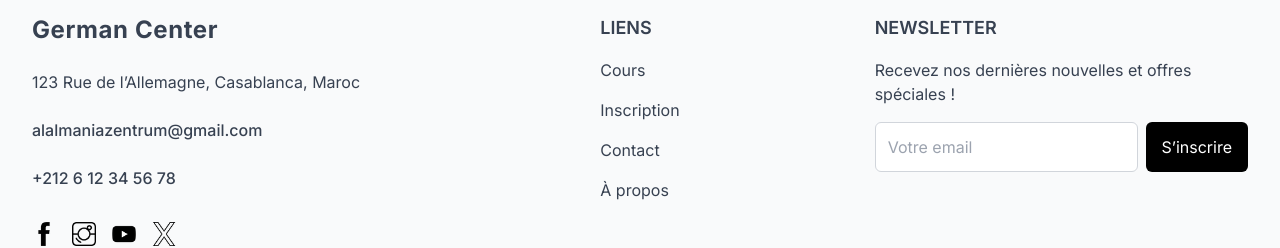
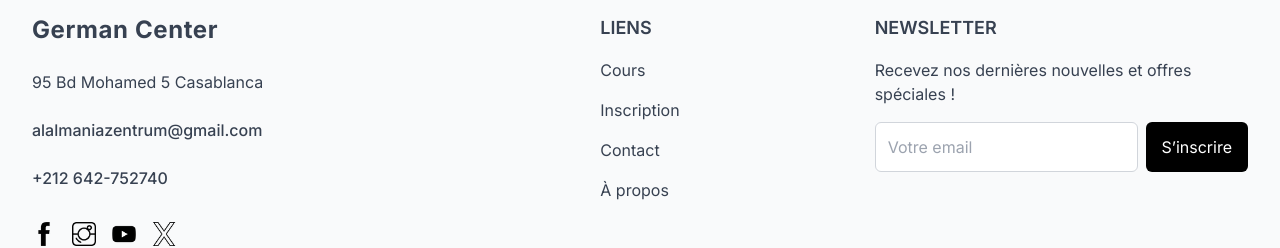
Before and after one commit to Bouchghel/GemanCenter, a Next.js app: page / in a window 1280 px wide. Shown: the part 946-1194 px from the top of the page. Built offline with nearby package versions, Linux system fonts and the light colour scheme.

Commit message:
first commit

```diff
--- a/src/components/Footer.tsx
+++ b/src/components/Footer.tsx
@@ -14,9 +14,9 @@ const Footer = () => {
                 German Center
               </div>
             </Link>
-            <p>123 Rue de l’Allemagne, Casablanca, Maroc</p>
+            <p>95 Bd Mohamed 5 Casablanca</p>
             <span className="font-medium">alalmaniazentrum@gmail.com</span>
-            <span className="font-medium">+212 6 12 34 56 78</span>
+            <span className="font-medium">+212 642-752740</span>
             <div className="flex gap-4 mt-2">
               <Link href="#"><Image src="/facebook.png" alt="Facebook" width={24} height={24} className="hover:opacity-70 transition"/></Link>
               <Link href="#"><Image src="/instagram.png" alt="Instagram" width={24} height={24} className="hover:opacity-70 transition"/></Link>
```
